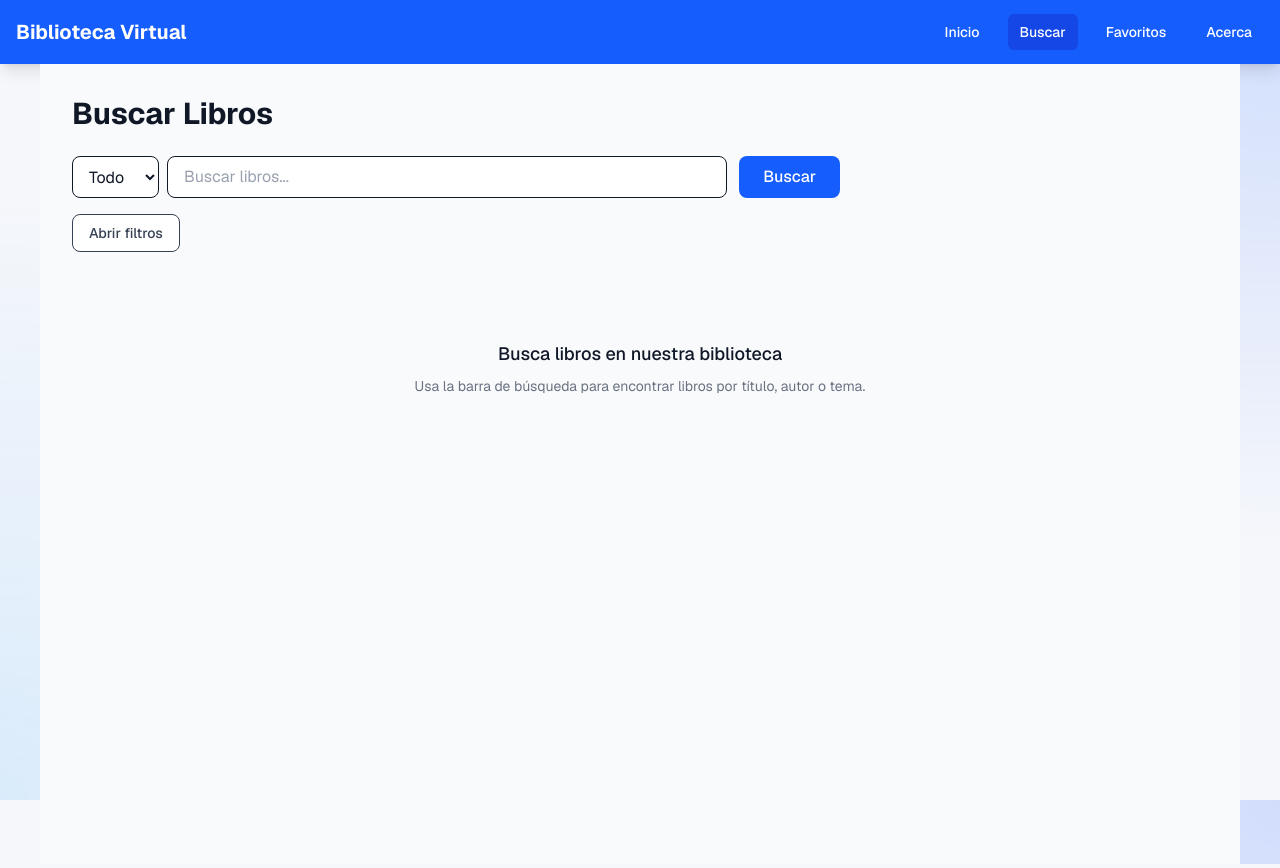
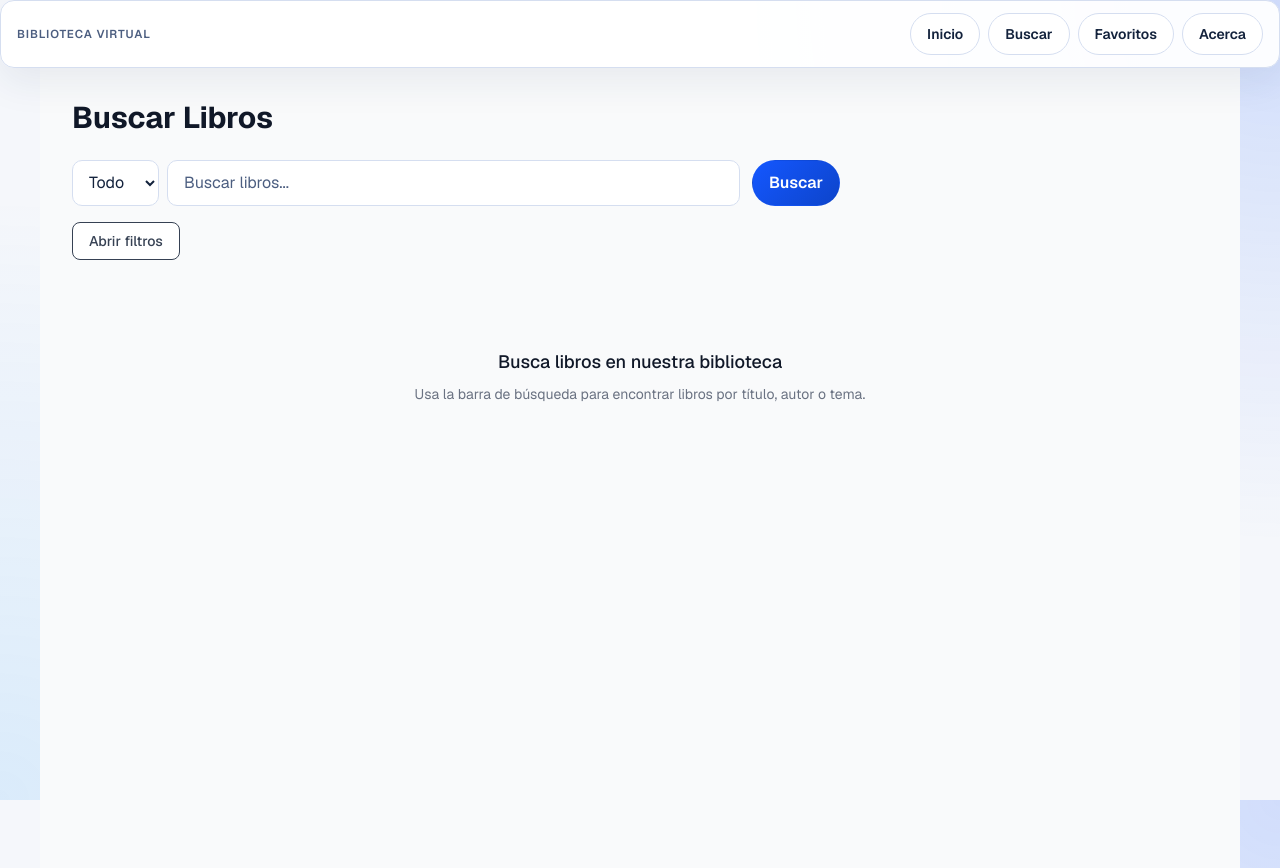
Before and after one commit to AdrianCV2345/Biblioteca-Virtual-Grupo-2, a Next.js app: page /buscar in a window 1280 px wide. Built offline with nearby package versions, Linux system fonts and the light colour scheme.

Commit message:
fix: mejora del diseño del navbar

```diff
--- a/src/components/Navbar.tsx
+++ b/src/components/Navbar.tsx
@@ -14,47 +14,47 @@ export default function Navbar() {
   }, [pathname]);
 
   return (
-    <nav className="bg-blue-600 text-white shadow-lg">
-      <div className="container mx-auto px-4">
-        <div className="flex items-center justify-between h-16">
-          <Link href="/" className="text-xl font-bold">
+    <nav className="sticky top-0 z-40">
+      <div className="ui-panel py-3">
+        <div className="container mx-auto px-4 flex items-center justify-between gap-4">
+          <Link href="/" className="text-xl font-bold ui-kicker">
             Biblioteca Virtual
           </Link>
-          <div className="flex space-x-4">
+
+          <div className="flex items-center gap-2">
             <Link
               href="/"
-              className={`px-3 py-2 rounded-md text-sm font-medium ${
-                pathname === '/' ? 'bg-blue-700' : 'hover:bg-blue-700'
-              }`}
+              className={`ui-btn ui-btn--ghost text-sm ${pathname === '/' ? 'ui-btn--primary' : ''}`}
+              aria-current={pathname === '/' ? 'page' : undefined}
             >
               Inicio
             </Link>
+
             <Link
               href="/buscar"
-              className={`px-3 py-2 rounded-md text-sm font-medium ${
-                pathname === '/buscar' ? 'bg-blue-700' : 'hover:bg-blue-700'
-              }`}
+              className={`ui-btn ui-btn--ghost text-sm ${pathname === '/buscar' ? 'ui-btn--primary' : ''}`}
+              aria-current={pathname === '/buscar' ? 'page' : undefined}
             >
               Buscar
             </Link>
+
             <Link
               href="/favoritos"
-              className={`inline-flex items-center gap-1.5 px-3 py-2 rounded-md text-sm font-medium ${
-                pathname === '/favoritos' ? 'bg-blue-700' : 'hover:bg-blue-700'
-              }`}
+              className={`ui-btn ui-btn--ghost inline-flex items-center gap-2 text-sm ${pathname === '/favoritos' ? 'ui-btn--primary' : ''}`}
+              aria-current={pathname === '/favoritos' ? 'page' : undefined}
             >
               Favoritos
               {favCount > 0 && (
-                <span className="rounded-full bg-rose-500 px-1.5 py-0.5 text-xs font-semibold leading-none text-white">
+                <span className="rounded-full bg-rose-500 px-2 py-0.5 text-xs font-semibold leading-none text-white">
                   {favCount}
                 </span>
               )}
             </Link>
+
             <Link
               href="/acerca"
-              className={`px-3 py-2 rounded-md text-sm font-medium ${
-                pathname === '/acerca' ? 'bg-blue-700' : 'hover:bg-blue-700'
-              }`}
+              className={`ui-btn ui-btn--ghost text-sm ${pathname === '/acerca' ? 'ui-btn--primary' : ''}`}
+              aria-current={pathname === '/acerca' ? 'page' : undefined}
             >
               Acerca
             </Link>
--- a/src/components/SearchBar.tsx
+++ b/src/components/SearchBar.tsx
@@ -21,12 +21,13 @@ let placeholder = "Buscar libros...";
   if (searchType === "author") placeholder = "Buscar por autor...";
 
   return (
-    <form onSubmit={handleSubmit} className="flex flex-col sm:flex-row gap-3 w-full max-w-3xl">
+    <form onSubmit={handleSubmit} className="flex flex-col sm:flex-row gap-3 w-full max-w-3xl ui-enter">
       <div className="flex-1 flex gap-2">
         <select
           value={searchType}
           onChange={(e) => setSearchType(e.target.value)}
-          className="px-3 py-2 border rounded-lg bg-white dark:bg-gray-800 text-gray-900 dark:text-gray-100"
+          className="ui-select px-3 py-2"
+          aria-label="Tipo de búsqueda"
         >
           <option value="general">Todo</option>
           <option value="title">Título</option>
@@ -37,12 +38,14 @@ let placeholder = "Buscar libros...";
           value={query}
           onChange={(e) => setQuery(e.target.value)}
           placeholder={placeholder}
-          className="flex-1 px-4 py-2 border rounded-lg bg-white dark:bg-gray-800 text-gray-900 dark:text-gray-100 placeholder-gray-400"
+          className="flex-1 ui-input px-4 py-2"
+          aria-label="Buscar libros"
         />
       </div>
       <button
         type="submit"
-        className="px-6 py-2 bg-blue-600 hover:bg-blue-700 text-white font-medium rounded-lg transition-colors"
+        className="ui-btn ui-btn--primary"
+        aria-label="Buscar"
       >
         Buscar
       </button>
```
